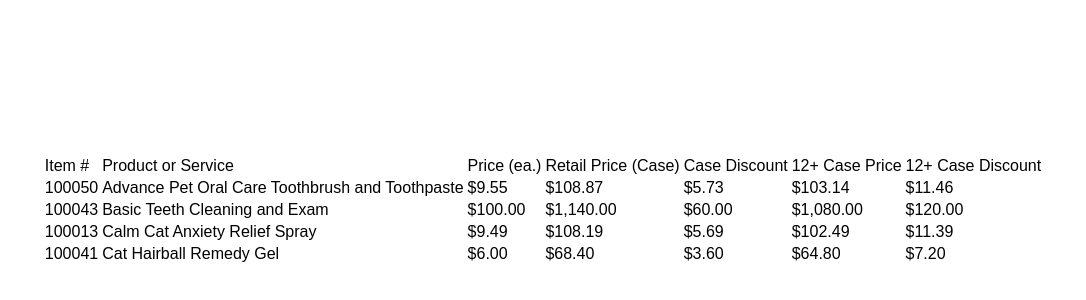
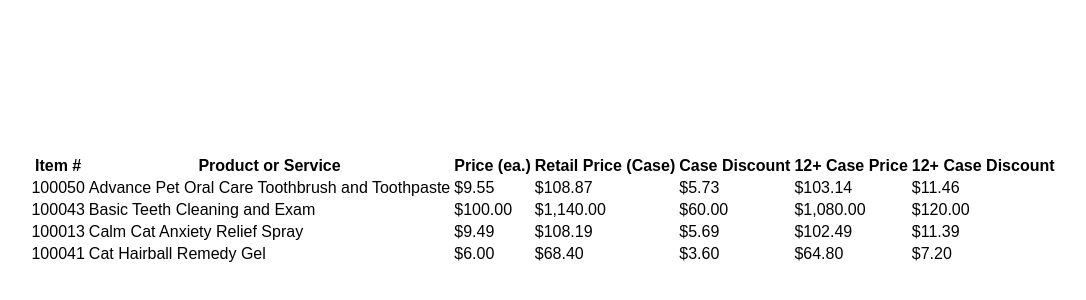
Before and after one commit to chungthehao/HTML-Tables, a plain HTML site: page index.html in a window 1280 px wide. Shown: the part 198-498 px from the top of the page, without its empty margins (97-1183 px from the left). Drawn offline with Linux system fonts and the light colour scheme.

Commit message:
Understand table headings

```diff
--- a/index.html
+++ b/index.html
@@ -10,13 +10,13 @@
   <body>
     <table>
       <tr>
-        <td>Item #</td>
-        <td>Product or Service</td>
-        <td>Price (ea.)</td>
-        <td>Retail Price (Case)</td>
-        <td>Case Discount</td>
-        <td>12+ Case Price</td>
-        <td>12+ Case Discount</td>
+        <th>Item #</th>
+        <th>Product or Service</th>
+        <th>Price (ea.)</th>
+        <th>Retail Price (Case)</th>
+        <th>Case Discount</th>
+        <th>12+ Case Price</th>
+        <th>12+ Case Discount</th>
       </tr>
 
       <tr>
```
